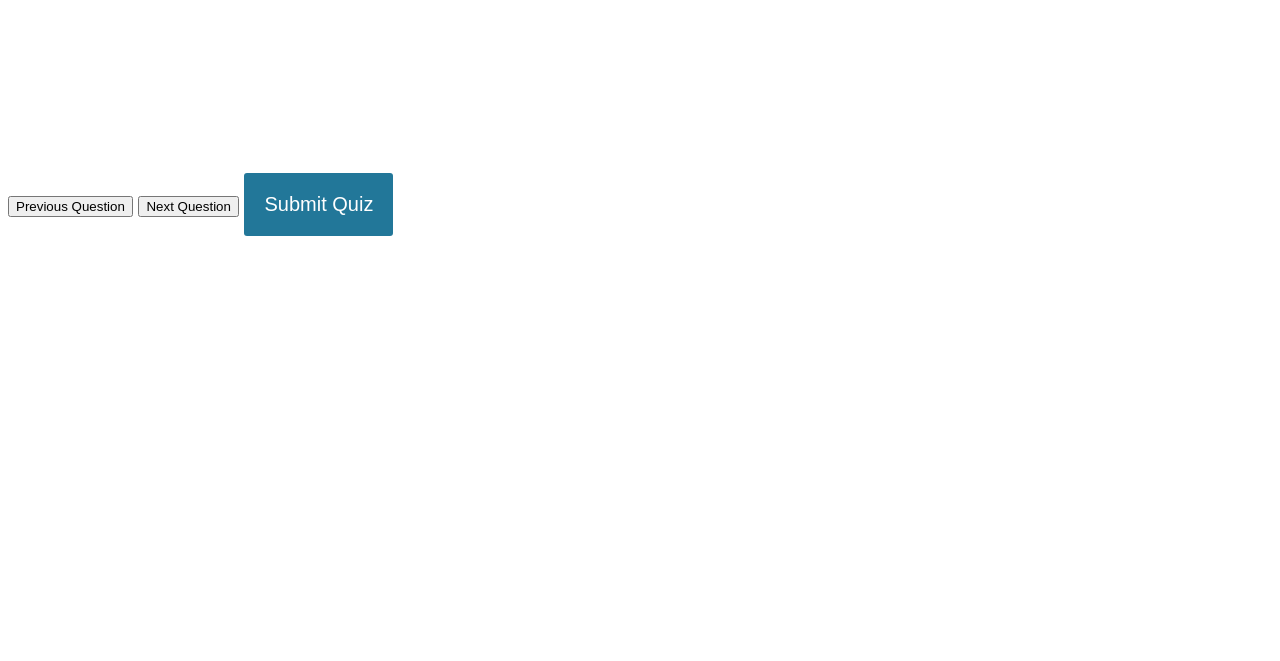
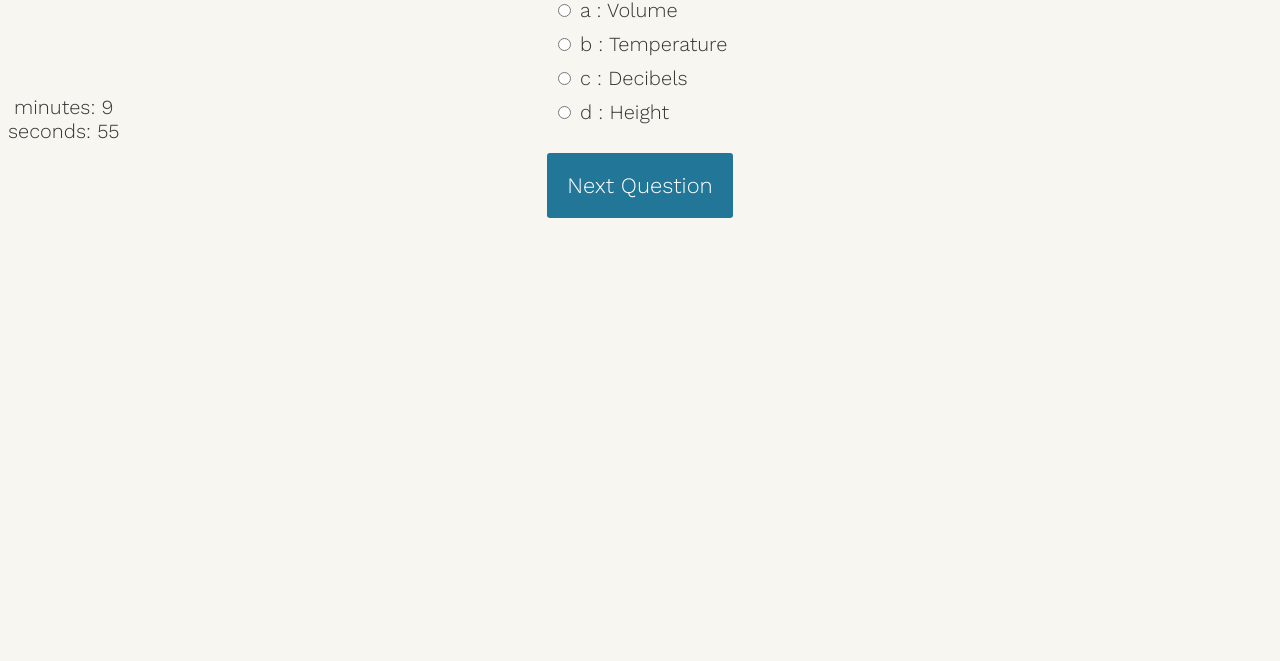
Before and after one commit to JS19191898/multiple-choice-quiz, a plain HTML site: page index.html in a window 1280 px wide. Shown: the part 139-800 px from the top of the page. Drawn offline with nearby package versions, Linux system fonts and the light colour scheme.

Commit message:
added a countdown timer; updated css to position timer clear of displayed quiz text

```diff
--- a/assets/script.js
+++ b/assets/script.js
@@ -1,18 +1,47 @@
-//functions (lines 2-40, lines 42-76, and lines 78-96)
+// 10 minutes from now
+var time_in_minutes = 10;
+var current_time = Date.parse(new Date());
+var deadline = new Date(current_time + time_in_minutes*60*1000);
+
+
+function time_remaining(endtime){
+	var t = Date.parse(endtime) - Date.parse(new Date());
+	var seconds = Math.floor( (t/1000) % 60 );
+	var minutes = Math.floor( (t/1000/60) % 60 );
+	var hours = Math.floor( (t/(1000*60*60)) % 24 );
+	var days = Math.floor( t/(1000*60*60*24) );
+	return {'total':t, 'days':days, 'hours':hours, 'minutes':minutes, 'seconds':seconds};
+}
+function run_clock(id,endtime){
+	var clock = document.getElementById(id);
+	function update_clock(){
+		var t = time_remaining(endtime);
+		clock.innerHTML = 'minutes: '+t.minutes+'<br>seconds: '+t.seconds;
+		if(t.total<=0){ clearInterval(timeinterval); }
+	}
+	update_clock(); // run function once at first to avoid delay
+	var timeinterval = setInterval(update_clock,1000);
+}
+run_clock('clockdiv',deadline);
+
+
+(function(){
+    // Functions
     function buildQuiz(){
       // variable to store the HTML output
       const output = [];
 
+      // for each question...
       myQuestions.forEach(
         (currentQuestion, questionNumber) => {
 
-            // variable to store the list of potential answers
+          // variable to store the list of possible answers
           const answers = [];
 
-            // for loop that for each available answer...
+          // and for each available answer...
           for(letter in currentQuestion.answers){
 
-                // ...there will be a HTML radio button
+            // ...add an HTML radio button
             answers.push(
               `<label>
                 <input type="radio" name="question${questionNumber}" value="${letter}">
@@ -22,11 +51,8 @@ function buildQuiz(){
             );
           }
 
-            // added questions and answers to the output variable
+          // add this question and its answers to the output
           output.push(
-                `<div class="question"> ${currentQuestion.question} </div>
-                <div class="answers"> ${answers.join('')} </div>`
-
             `<div class="slide">
               <div class="question"> ${currentQuestion.question} </div>
               <div class="answers"> ${answers.join("")} </div>
@@ -35,13 +61,13 @@ function buildQuiz(){
         }
       );
 
-    // combined the output list into one string of HTML displayed on webpage
+      // finally combine our output list into one string of HTML and put it on the page
       quizContainer.innerHTML = output.join('');
     }
 
     function showResults(){
 
-    // gather answer containers from quiz
+      // gather answer containers from our quiz
       const answerContainers = quizContainer.querySelectorAll('.answers');
 
       // keep track of user's answers
@@ -54,7 +80,6 @@ function showResults(){
         const answerContainer = answerContainers[questionNumber];
         const selector = `input[name=question${questionNumber}]:checked`;
         const userAnswer = (answerContainer.querySelector(selector) || {}).value;
-    //added || {} (aka "or empty object") to avoid error otherwise caused by .value
 
         // if answer is correct
         if(userAnswer === currentQuestion.correctAnswer){
@@ -94,12 +119,19 @@ function showSlide(n) {
         submitButton.style.display = 'none';
       }
     }
-  // ^function showSlide added to introduce page nav to js file.
 
-//variables (line 74, line 75, line 76, and lines 77-149)
-const quizContainer = document.getElementById('quiz')
-const resultsContainer  = document.getElementById('results')
-const submitbutton = document.getElementById('submit')
+    function showNextSlide() {
+      showSlide(currentSlide + 1);
+    }
+
+    function showPreviousSlide() {
+      showSlide(currentSlide - 1);
+    }
+
+    // Variables
+    const quizContainer = document.getElementById('quiz');
+    const resultsContainer = document.getElementById('results');
+    const submitButton = document.getElementById('submit');
     const myQuestions = [
         {
             question: "What does a thermometer measure?",
@@ -174,17 +206,21 @@ const myQuestions = [
 
     ];
 
-// to begin the quiz
+
+    // Kick things off
     buildQuiz();
 
-// pagination
+    // Pagination
     const previousButton = document.getElementById("previous");
     const nextButton = document.getElementById("next");
     const slides = document.querySelectorAll(".slide");
     let currentSlide = 0;
 
-// shows the first slide
+    // Show the first slide
     showSlide(currentSlide);
 
-// event listeners
-submitbutton.addEventListener('click', showResults);
+    // Event listeners
+    submitButton.addEventListener('click', showResults);
+    previousButton.addEventListener("click", showPreviousSlide);
+    nextButton.addEventListener("click", showNextSlide);
+  })();
--- a/assets/style.css
+++ b/assets/style.css
@@ -1,20 +1,41 @@
+@import url(https://fonts.googleapis.com/css?family=Work+Sans:300,600);
+
 body {
   font-size: 20px;
-  font-family: sans-serif;
+  font-family: "Work Sans", sans-serif;
   color: #333;
+  font-weight: 300;
+  text-align: center;
+  background-color: #f8f6f0;
+}
+h1 {
+  font-weight: 300;
+  margin: 0px;
+  padding: 10px;
+  font-size: 20px;
+  background-color: #444;
+  color: #fff;
+}
+#clockdiv {
+  position: absolute;
+  bottom: 10px;
 }
 .question {
-  font-weight: 600;
+  font-size: 30px;
+  margin-bottom: 10px;
 }
 .answers {
   margin-bottom: 20px;
+  text-align: left;
+  display: inline-block;
 }
 .answers label {
   display: block;
+  margin-bottom: 10px;
 }
-#submit {
-  font-family: sans-serif;
-  font-size: 20px;
+button {
+  font-family: "Work Sans", sans-serif;
+  font-size: 22px;
   background-color: #279;
   color: #fff;
   border: 0px;
@@ -23,10 +44,9 @@ body {
   cursor: pointer;
   margin-bottom: 20px;
 }
-#submit:hover {
+button:hover {
   background-color: #38a;
 }
-/* ^css for basic html page styling */
 
 .slide {
   position: absolute;
@@ -46,4 +66,3 @@ body {
   height: 200px;
   margin-top: 40px;
 }
-/* ^css for navigational transitions */
--- a/index.html
+++ b/index.html
@@ -12,6 +12,7 @@
     <h1>Random Trivia Quiz</h1>
     <div class="quiz-container">
         <div id="quiz"></div>
+        <div id="clockdiv"></div>
     </div>
     <!-- Created div class "container" for css purposes -->
     <button id="previous">Previous Question</button>
```
Lines whose indentation alone changed are shown as unchanged.
